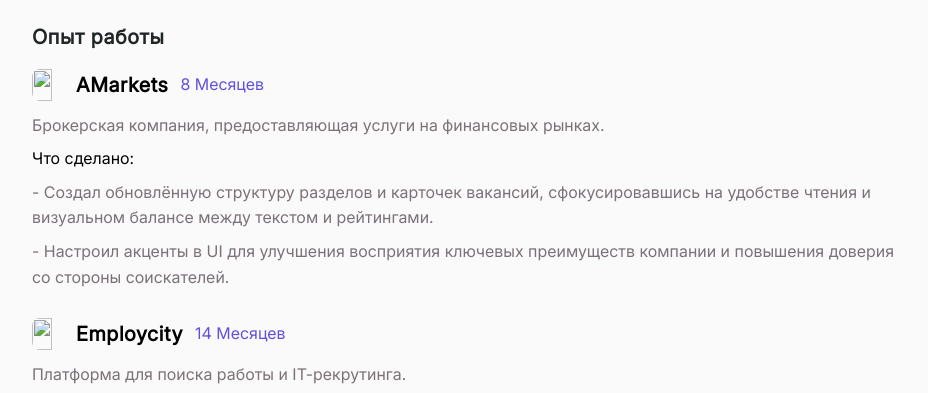
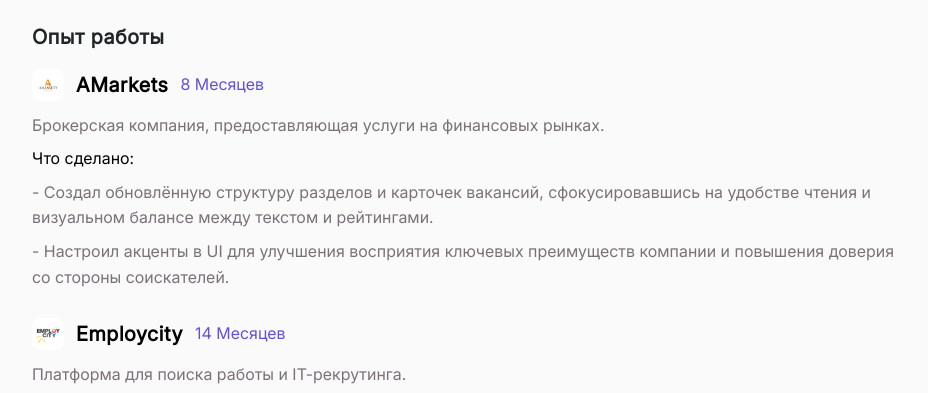
Before and after one commit to Quiversay/portfolio, a plain HTML site: page index.html in a window 1280 px wide. Shown: the part 882-1275 px from the top of the page, without its empty margins (173-1101 px from the left). Drawn offline with Linux system fonts and the light colour scheme; the site is published under a folder, as on GitHub Pages, so addresses that start at the root find nothing.

Commit message:
Update index.html

```diff
--- a/index.html
+++ b/index.html
@@ -129,7 +129,7 @@
                     <div class="about-company">
                         <div class="company-header">
                             <div class="branding">
-                                <img class="company-logo" src="/assets/images/company-2.png" alt="">
+                                <img class="company-logo" src="assets/images/company-2.png" alt="">
                                 <h1 class="paragraph-large">AMarkets</h1>
                             </div>
                             <p class="paragraph-regular work-term">8 Месяцев</p>
@@ -146,7 +146,7 @@
                     <div class="about-company">
                         <div class="company-header">
                             <div class="branding">
-                                <img class="company-logo" src="/assets/images/company-1.png" alt="">
+                                <img class="company-logo" src="assets/images/company-1.png" alt="">
                                 <h1 class="paragraph-large">Employcity</h1>
                             </div>
                             <p class="paragraph-regular work-term">14 Месяцев</p>
```
